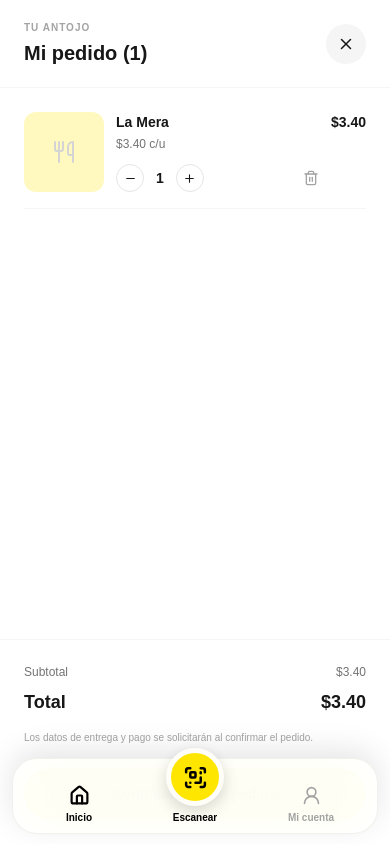
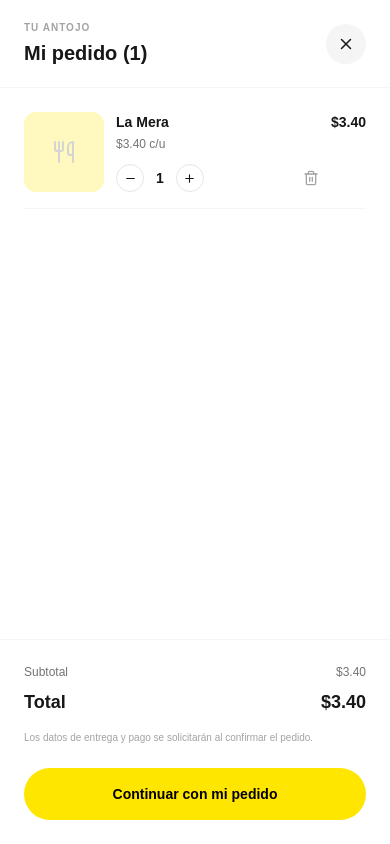
Before and after one commit to nexostudiodec-spec/papamericana-app, a Next.js app: page / in a window 390 px wide. Both pictures are taken after a click on the button 158 px from the left and 1108 px from the top of the page. Shown: the part 686-1530 px from the top of the page. Built offline with nearby package versions, Linux system fonts and the light colour scheme; no server answers; the database is empty.

Commit message:
Keep cart drawer above mobile navigation

```diff
--- a/src/app/storefront-client.tsx
+++ b/src/app/storefront-client.tsx
@@ -160,7 +160,7 @@ export default function StorefrontClient({ categories, products, hasLiveProducts
       <footer className="border-t border-white/10 bg-[#171717] px-5 py-6 text-white"><div className="mx-auto flex max-w-[1380px] flex-wrap items-center justify-between gap-3 text-[10px] text-neutral-400"><span className="font-black tracking-wider text-white">PAPAMERICANA · Le damos estilo a tus papas fritas</span><a href="/login" className="font-bold text-[#ffe600] transition hover:text-white">Acceso administrador</a><span>© {new Date().getFullYear()} PAPAMERICANA</span><a href="https://adsgencydigital.com/" target="_blank" rel="noopener noreferrer" className="font-bold text-[#ffe600] transition hover:text-white">Creado por Adsgency Digital ↗</a></div></footer>
 
       <MobileBottomNav />
-      {cartOpen && <div className="fixed inset-0 z-50"><button aria-label="Cerrar pedido" onClick={() => setCartOpen(false)} className="absolute inset-0 bg-black/50 backdrop-blur-[2px]"/><aside className="absolute right-0 top-0 flex h-full w-full max-w-md flex-col bg-white shadow-2xl"><div className="flex items-center justify-between border-b border-neutral-100 px-6 py-5"><div><div className="text-[10px] font-bold uppercase tracking-widest text-neutral-400">Tu antojo</div><h2 className="mt-1 text-xl font-black">Mi pedido ({count})</h2></div><button onClick={() => setCartOpen(false)} aria-label="Cerrar" className="grid h-10 w-10 place-items-center rounded-full bg-neutral-100"><X size={18}/></button></div>
+      {cartOpen && <div className="fixed inset-0 z-[80]"><button aria-label="Cerrar pedido" onClick={() => setCartOpen(false)} className="absolute inset-0 bg-black/50 backdrop-blur-[2px]"/><aside className="absolute right-0 top-0 flex h-full w-full max-w-md flex-col bg-white shadow-2xl"><div className="flex items-center justify-between border-b border-neutral-100 px-6 py-5"><div><div className="text-[10px] font-bold uppercase tracking-widest text-neutral-400">Tu antojo</div><h2 className="mt-1 text-xl font-black">Mi pedido ({count})</h2></div><button onClick={() => setCartOpen(false)} aria-label="Cerrar" className="grid h-10 w-10 place-items-center rounded-full bg-neutral-100"><X size={18}/></button></div>
         {cart.length === 0 ? <div className="grid flex-1 place-items-center px-8 text-center"><div><div className="mx-auto grid h-16 w-16 place-items-center rounded-2xl bg-[#fff9bf]"><ShoppingBag size={27}/></div><h3 className="mt-5 text-lg font-black">Aún no agregas nada</h3><p className="mt-2 text-sm text-neutral-500">Elige algo rico del menú para empezar.</p><button onClick={() => setCartOpen(false)} className="mt-6 rounded-full bg-black px-6 py-3 text-sm font-bold text-white">Volver al menú</button></div></div> : <>
           <div className="flex-1 space-y-4 overflow-y-auto p-6">{cart.map((line) => <div key={line.product.id} className="flex gap-3 border-b border-neutral-100 pb-4"><div className="grid h-20 w-20 shrink-0 place-items-center overflow-hidden rounded-xl bg-[#fff9bf]">{line.product.image_url ? <img src={line.product.image_url} alt={line.product.name} className="h-full w-full object-cover"/> : <Utensils className="text-neutral-300"/>}</div><div className="min-w-0 flex-1"><div className="text-sm font-bold">{line.product.name}</div><div className="mt-1 text-xs text-neutral-500">{money(line.product.price)} c/u</div><div className="mt-3 flex items-center gap-3"><button onClick={() => changeQuantity(line.product.id, -1)} className="grid h-7 w-7 place-items-center rounded-full border border-neutral-200"><Minus size={13}/></button><span className="text-sm font-bold">{line.quantity}</span><button onClick={() => changeQuantity(line.product.id, 1)} className="grid h-7 w-7 place-items-center rounded-full border border-neutral-200"><Plus size={13}/></button><button onClick={() => remove(line.product.id)} className="ml-auto text-neutral-400 hover:text-red-600" aria-label="Eliminar"><Trash2 size={16}/></button></div></div><div className="text-sm font-black">{money(line.product.price * line.quantity)}</div></div>)}</div>
           <div className="border-t border-neutral-100 p-6"><div className="flex justify-between text-xs text-neutral-500"><span>Subtotal</span><span>{money(total)}</span></div><div className="mt-2 flex justify-between text-lg font-black"><span>Total</span><span>{money(total)}</span></div><p className="mt-3 text-[10px] leading-5 text-neutral-400">Los datos de entrega y pago se solicitarán al confirmar el pedido.</p><button onClick={() => { window.location.href = "/checkout?items=" + encodeURIComponent(JSON.stringify(cart.map((line) => ({ product_id: line.product.id, quantity: line.quantity })))); }} className="mt-5 w-full rounded-full bg-[#ffe600] px-6 py-4 text-sm font-black text-black transition hover:bg-black hover:text-[#ffe600]">Continuar con mi pedido</button></div>
```
